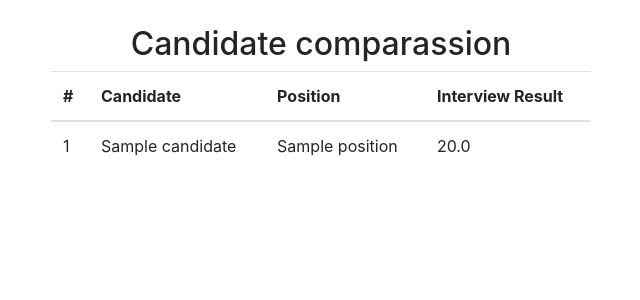
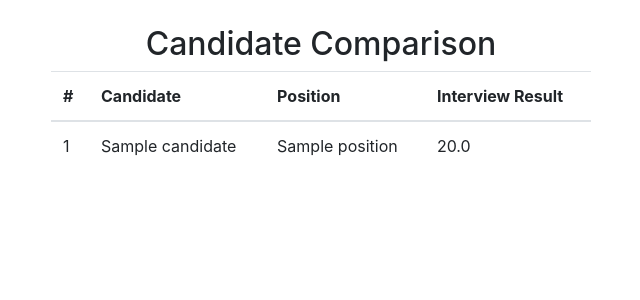
Before and after one commit to Lodek/interview, a Django app: template viz/templates/viz/compare.html in a window 1280 px wide. Shown: the part 56-356 px from the top of the page, without its empty margins (319-959 px from the left). Run offline with Django 3.2, Linux system fonts and the light colour scheme; the template is opened without the code that fills it: values that come from a table or form of the project are taken from there, others are empty; tables that the repository leaves empty hold one stand-in row (values such as "Sample post"); some libraries are stand-ins or nearby versions.

Commit message:
typo fix

```diff
--- a/viz/templates/viz/compare.html
+++ b/viz/templates/viz/compare.html
@@ -44,7 +44,7 @@
 
 <center>
 
-  <h2>Candidate comparassion</h2>
+  <h2>Candidate Comparison</h2>
 
   <table class="table table-hover">
     <thead>
```
